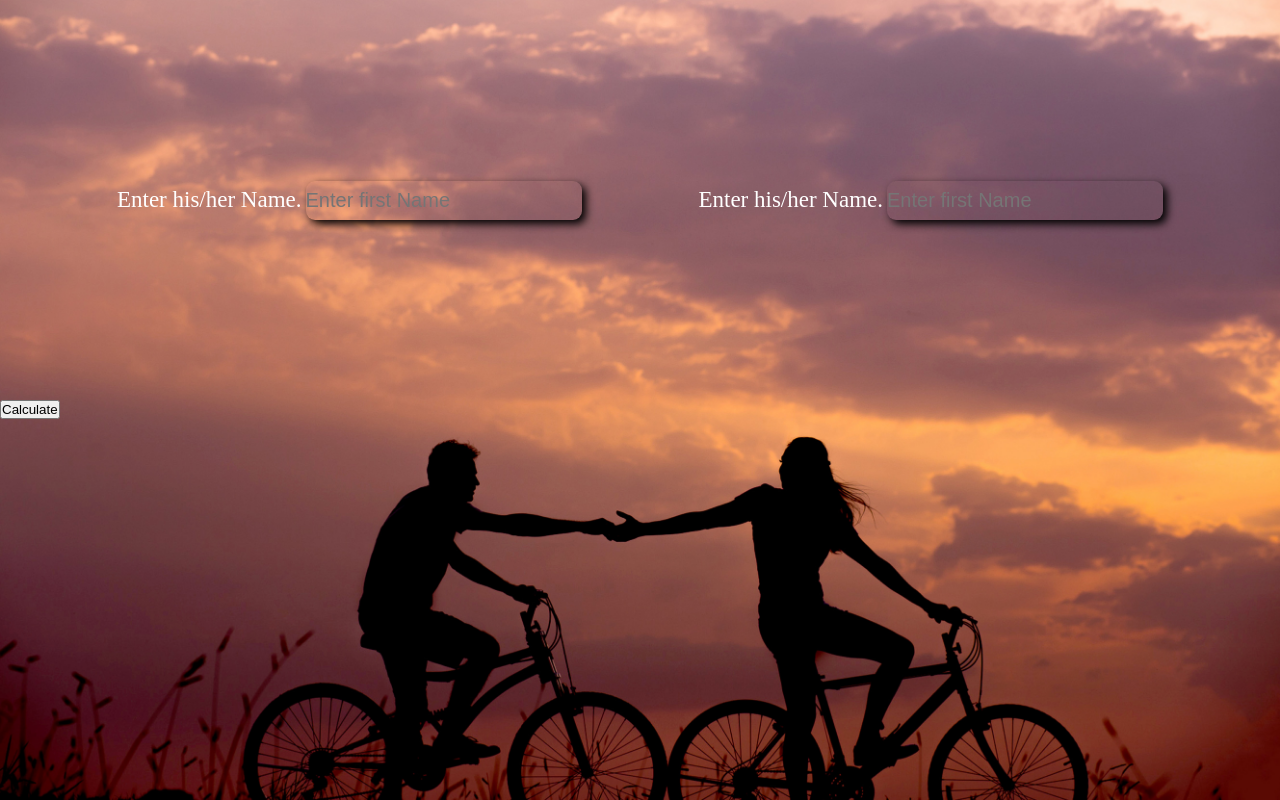
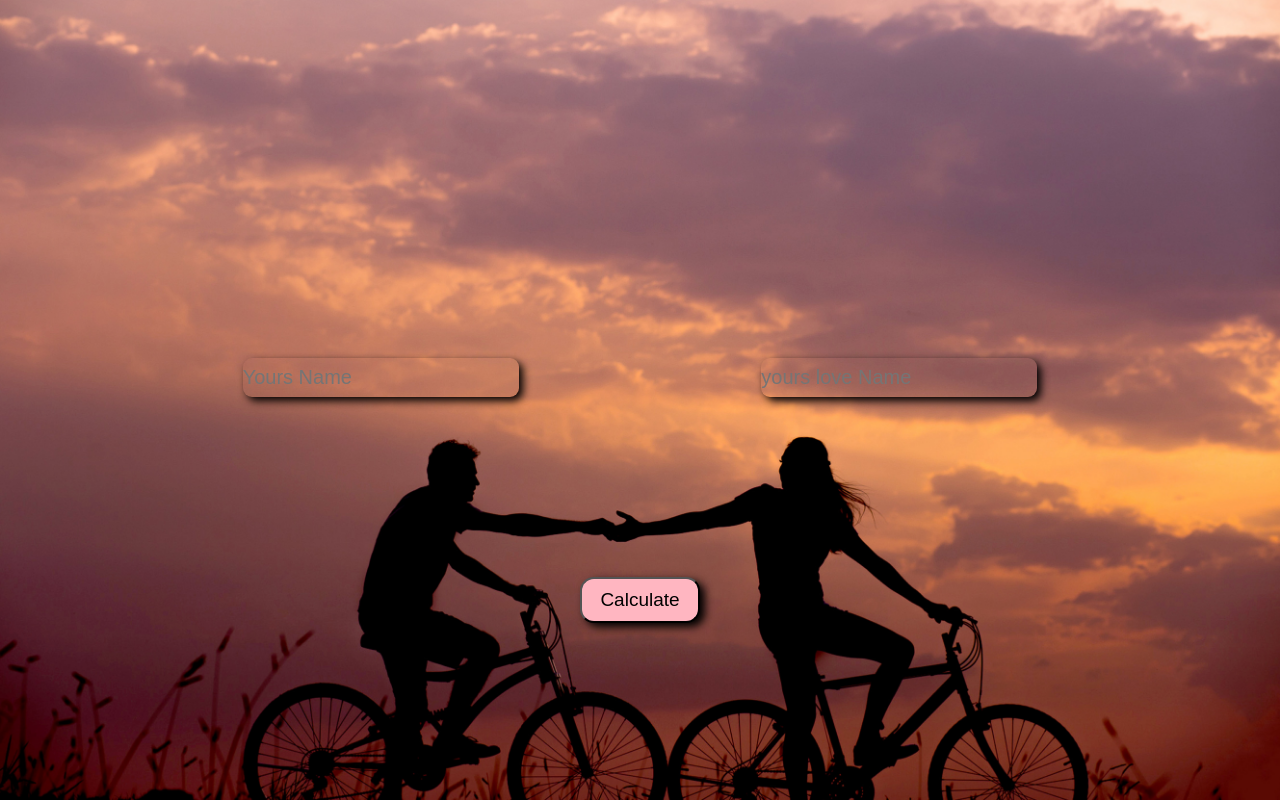
Before and after one commit to sonalisonawane/love-calculator, a plain HTML site: page index.html in a window 1280 px wide. Drawn offline with Linux system fonts and the light colour scheme.

Commit message:
add button style

```diff
--- a/index.html
+++ b/index.html
@@ -13,12 +13,12 @@
     <div class="container">
         <div class="userData">
             <div class="Partner1">
-                <p1 class="name">Enter his/her Name.</p1>
-                <input type="text" class="name-input1" placeholder="Enter first Name">
+                <!-- <p1 class="name">Enter his/her Name.</p1> -->
+                <input type="text" class="name-input1" placeholder="Yours Name">
             </div>
             <div class="partner2">
-                <p1 class="name">Enter his/her Name.</p1>
-                <input type="text" class="name-input2" placeholder="Enter first Name">
+                <!-- <p1 class="name">Enter his/her Name.</p1> -->
+                <input type="text" class="name-input2" placeholder="yours love Name">
             </div>
         </div>
         <button id="btn" type="button" value="submit">Calculate</button>
--- a/style.css
+++ b/style.css
@@ -10,10 +10,14 @@ body {
 
 .container {
     height: 100vh;
+    display: flex;
+    flex-direction: column;
     width: 100%;
     background: url("./everton-vila-AsahNlC0VhQ-unsplash.jpg");
     background-position: bottom;
     background-size: cover;
+    align-items: center;
+    justify-content: center;
 }
 
 .userData {
@@ -39,3 +43,12 @@ input.name-input2 {
     box-shadow: 4px 4px 9px black;
     border-radius: 9px;
 }
+
+button#btn {
+    padding: 10px;
+    width: 120px;
+    font-size: 19px;
+    border-radius: 14px;
+    box-shadow: 5px 4px 8px black;
+    background: lightpink;
+}
```
